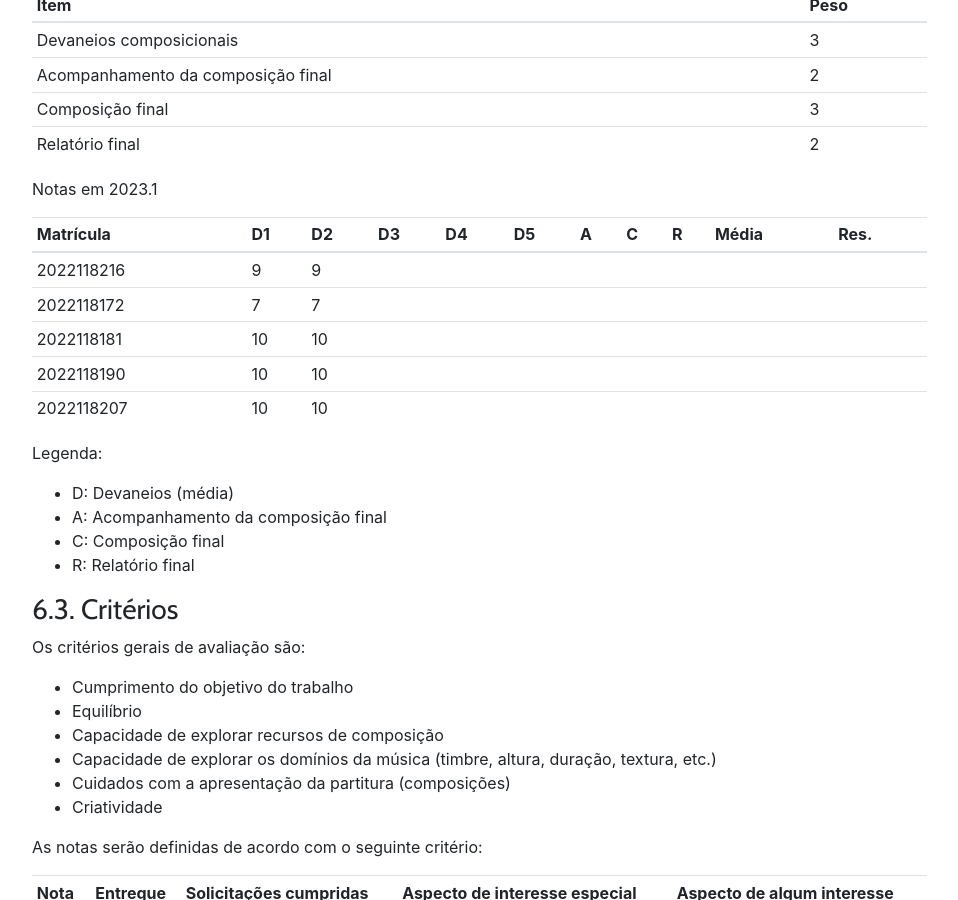
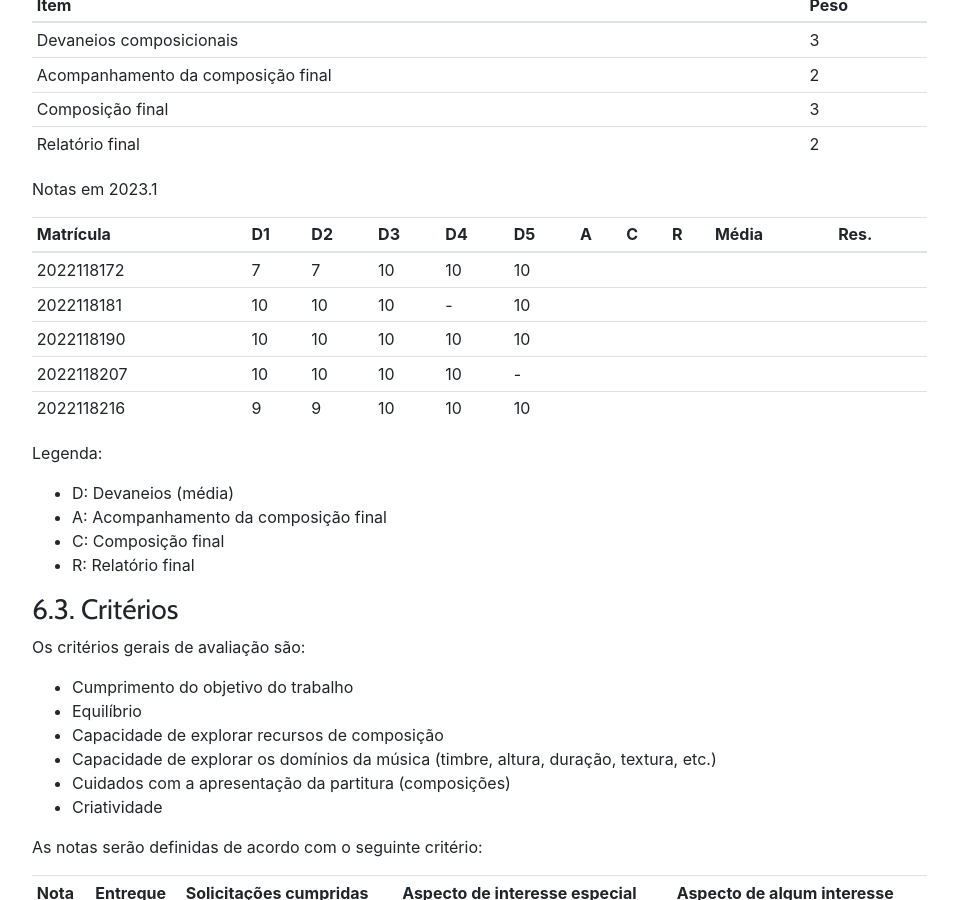
Before and after one commit to kroger/genosmus, a Jekyll site: the page built from _marcos/muse06.md, in a window 1280 px wide and 900 px high, scrolled down 2083 px. Shown: the whole window, without its empty margins (68-1026 px from the left). Built offline with Jekyll 4.4.1, drawn with Linux system fonts in a browser that asks for light colours; nearby versions of some CDN libraries; the table of contents is made by our own code.

Commit message:
Insere notas de devaneios 3 a 5

```diff
--- a/_marcos/muse06.md
+++ b/_marcos/muse06.md
@@ -76,11 +76,11 @@
 
 | Matrícula  | D1  | D2  | D3  | D4  | D5  | A   | C   | R   | Média | Res. |
 | ---------- | --- | --- | --- | --- | --- | --- | --- | --- | ----- | ---- |
-| 2022118216 | 9   | 9   |     |     |     |     |     |     |       |      |
-| 2022118172 | 7   | 7   |     |     |     |     |     |     |       |      |
-| 2022118181 | 10  | 10  |     |     |     |     |     |     |       |      |
-| 2022118190 | 10  | 10  |     |     |     |     |     |     |       |      |
-| 2022118207 | 10  | 10  |     |     |     |     |     |     |       |      |
+| 2022118172 | 7   | 7   | 10  | 10  | 10  |     |     |     |       |      |
+| 2022118181 | 10  | 10  | 10  | -   | 10  |     |     |     |       |      |
+| 2022118190 | 10  | 10  | 10  | 10  | 10  |     |     |     |       |      |
+| 2022118207 | 10  | 10  | 10  | 10  | -   |     |     |     |       |      |
+| 2022118216 | 9   | 9   | 10  | 10  | 10  |     |     |     |       |      |
 {: .table .table-sm}
 
 Legenda:
```
